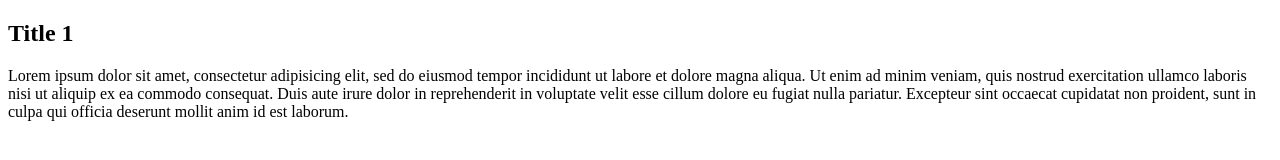
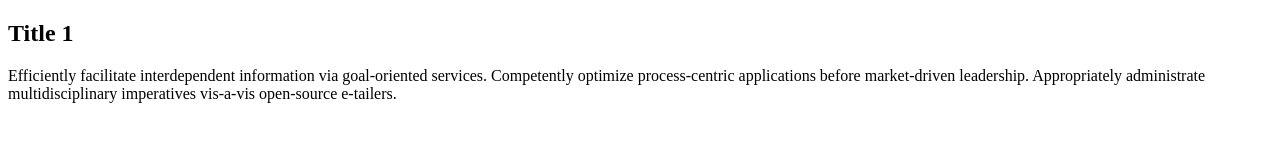
Before and after one commit to MTayyabHanif/git-one, a plain HTML site: page index.html in a window 1280 px wide. Drawn offline with Linux system fonts and the light colour scheme.

Commit message:
Updated Paragraph text

```diff
--- a/index.html
+++ b/index.html
@@ -9,13 +9,8 @@
 
 		<h2>Title 1</h2>
 		<p>
-		Lorem ipsum dolor sit amet, consectetur adipisicing elit, sed do eiusmod
-		tempor incididunt ut labore et dolore magna aliqua. Ut enim ad minim veniam,
-		quis nostrud exercitation ullamco laboris nisi ut aliquip ex ea commodo
-		consequat. Duis aute irure dolor in reprehenderit in voluptate velit esse
-		cillum dolore eu fugiat nulla pariatur. Excepteur sint occaecat cupidatat non
-		proident, sunt in culpa qui officia deserunt mollit anim id est laborum.
-	</p>
+			Efficiently facilitate interdependent information via goal-oriented services. Competently optimize process-centric applications before market-driven leadership. Appropriately administrate multidisciplinary imperatives vis-a-vis open-source e-tailers.
+		</p>
 
 	</div>
 
```
